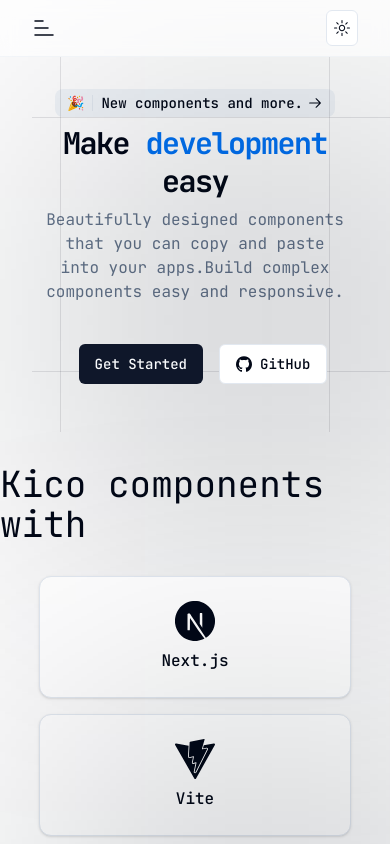
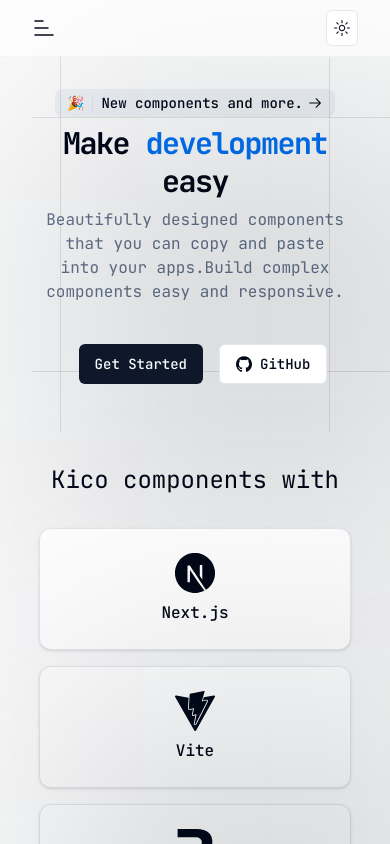
Before and after one commit to kico-ui/ui, a Next.js app: page / in a window 390 px wide. Shown: the top 844 px of the page. Built offline with nearby package versions, Linux system fonts and the light colour scheme.

Commit message:
style: add screen break point

```diff
--- a/src/app/page.tsx
+++ b/src/app/page.tsx
@@ -68,7 +68,7 @@ export default function Home() {
 
       <div className="min-h-screen min-w-screen relative">
         <div className="flex items-center justify-center w-full mt-8">
-          <h2 className="text-4xl">Kico components with</h2>
+          <h2 className="text-2xl md:text-4xl">Kico components with</h2>
         </div>
 
         <BlurAnimation className="top-[30%] left-[30%]" />
```
